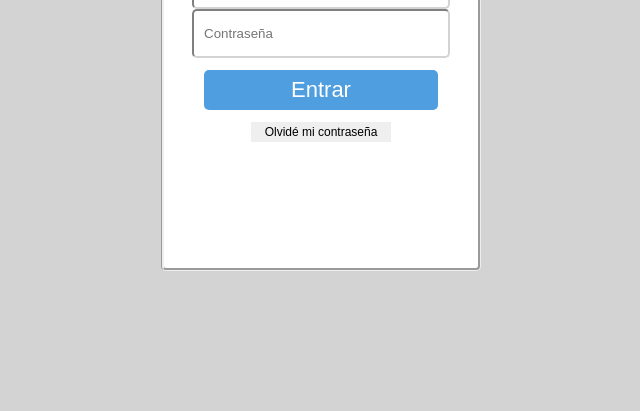
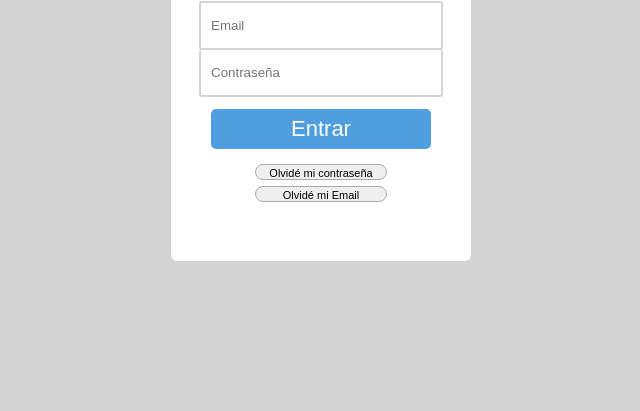
Before and after one commit to LuchoRZ/login-landing, a plain HTML site: page index.html in a window 1280 px wide. Shown: the part 389-800 px from the top of the page, without its empty margins (319-959 px from the left). Drawn offline with Linux system fonts and the light colour scheme.

Commit message:
landing-mejorado

```diff
--- a/index.html
+++ b/index.html
@@ -14,11 +14,12 @@
         <h1>Iniciar Sesión</h1>
 
         <form action="">
-        <input type="text" placeholder="Nombre">
+        <input type="text" placeholder="Email">
         <input type="password" placeholder="Contraseña">
 
         <button type="submit" class="entrar">Entrar</button>
         <button type="submit" class="olvide">Olvidé mi contraseña</button>
+        <button type="submit" class="olvide">Olvidé mi Email</button>
 
         </form>
     </div>
--- a/styles.css
+++ b/styles.css
@@ -13,15 +13,15 @@ body{
     width: 320px;
     height: 520px;
     background-color: #fff;
-    border-radius: 5px;
-    border-style: groove;
     top: 50%;
     left: 50%;
     position: absolute;
     transform: translate(-50%,-50%);
     box-sizing: border-box;
     padding: 140px 40px;
-    boder
+    border: 10px solid lightgrey;
+    border-radius: 16px;
+
 
 }
 
@@ -57,18 +57,25 @@ h1{
     margin: 0px;
     padding: 10px 0px 10px;
     width: 100%;
-    border-radius: 5px;
+    border-radius: 3px;
+    border-block-start-color: aqua;
 }
 
 .loginbox input[type="text"], input[type="password"]{
-    border-color: lightgrey;
-    border-bottom: 1px slid rgb(127, 157, 172);
+
+    border: 1px solid lightgrey;
     border-style: d;
     outline-offset: 0;
     height: x;
     border-width: 2px;
     padding: 15px 10px;
     margin: 0;
+
+}
+
+.loginbox  input[type="password"]{
+    border-top: none;
+
 }
 
 .entrar
@@ -87,10 +94,11 @@ h1{
 }
 
 .olvide {
-    font-size: 12px;
-    border: none;
-    padding: 0;
-    margin: 0;
-    height: 20px;
+    font-size: 11px;
+    border-radius: 10px;
+    border: solid 1px rgb(170, 170, 170);
+    padding: 2px;
+    margin: 3px;
+    height: 16px;
     width: 60%;
 }
```
